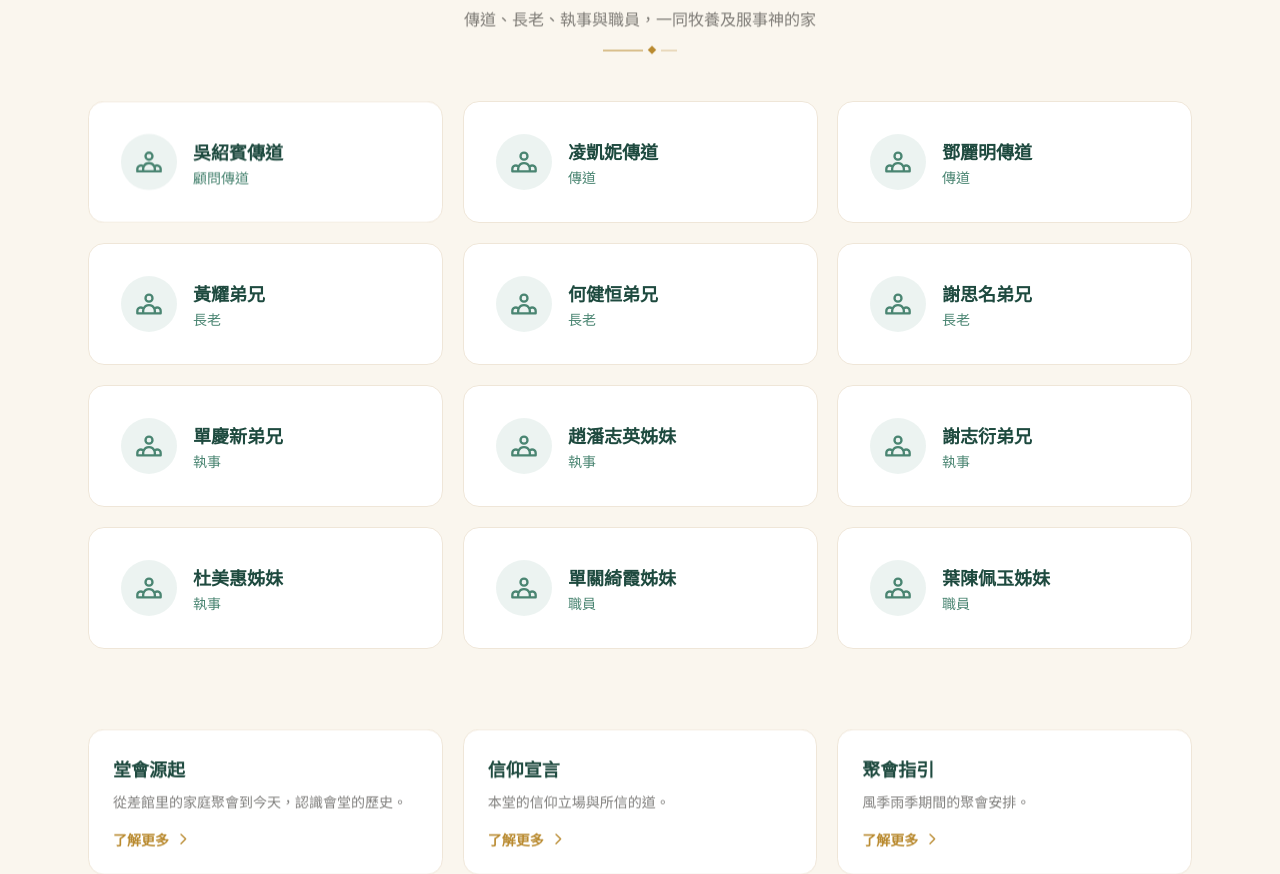
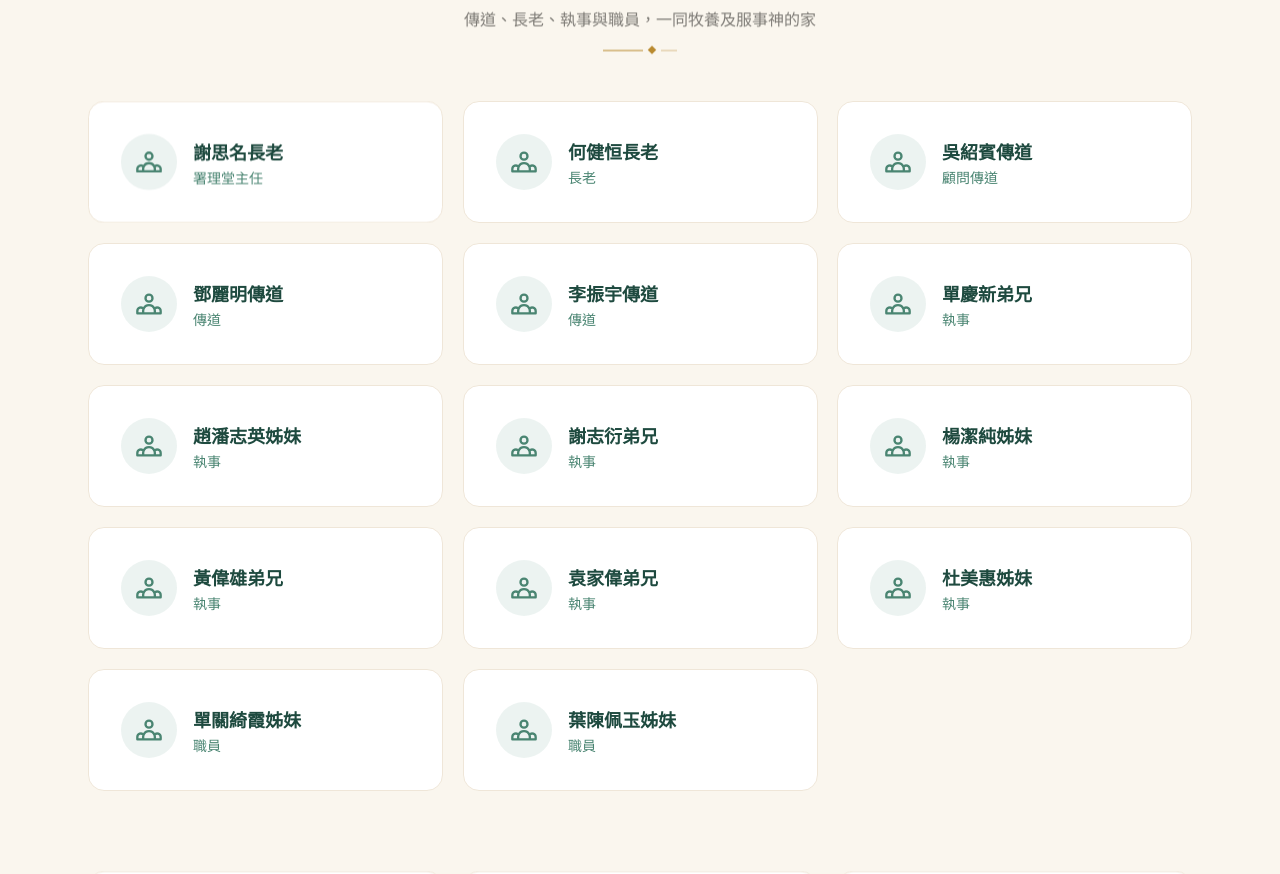
Before and after one commit to oceanmindtech/hhcc-web, a React (Vite) app: page /about in a window 1280 px wide. Shown: the part 1480-2354 px from the top of the page. Built offline with nearby package versions, Linux system fonts and the light colour scheme.

Commit message:
Update teamMembers list by adding new members and roles, and removing one member. Enhance team representation in the application.

```diff
--- a/src/data/content.ts
+++ b/src/data/content.ts
@@ -59,15 +59,17 @@ export const stats = [
 ];
 
 export const teamMembers = [
+  { name: "謝思名長老", role: "署理堂主任" },
+  { name: "何健恒長老", role: "長老" },
   { name: "吳紹賓傳道", role: "顧問傳道" },
-  { name: "凌凱妮傳道", role: "傳道" },
   { name: "鄧麗明傳道", role: "傳道" },
-  { name: "黃耀弟兄", role: "長老" },
-  { name: "何健恒弟兄", role: "長老" },
-  { name: "謝思名弟兄", role: "長老" },
+  { name: "李振宇傳道", role: "傳道" },
   { name: "單慶新弟兄", role: "執事" },
   { name: "趙潘志英姊妹", role: "執事" },
   { name: "謝志衍弟兄", role: "執事" },
+  { name: "楊潔純姊妹", role: "執事" },
+  { name: "黃偉雄弟兄", role: "執事" },
+  { name: "袁家偉弟兄", role: "執事" },
   { name: "杜美惠姊妹", role: "執事" },
   { name: "單關綺霞姊妹", role: "職員" },
   { name: "葉陳佩玉姊妹", role: "職員" },
```
